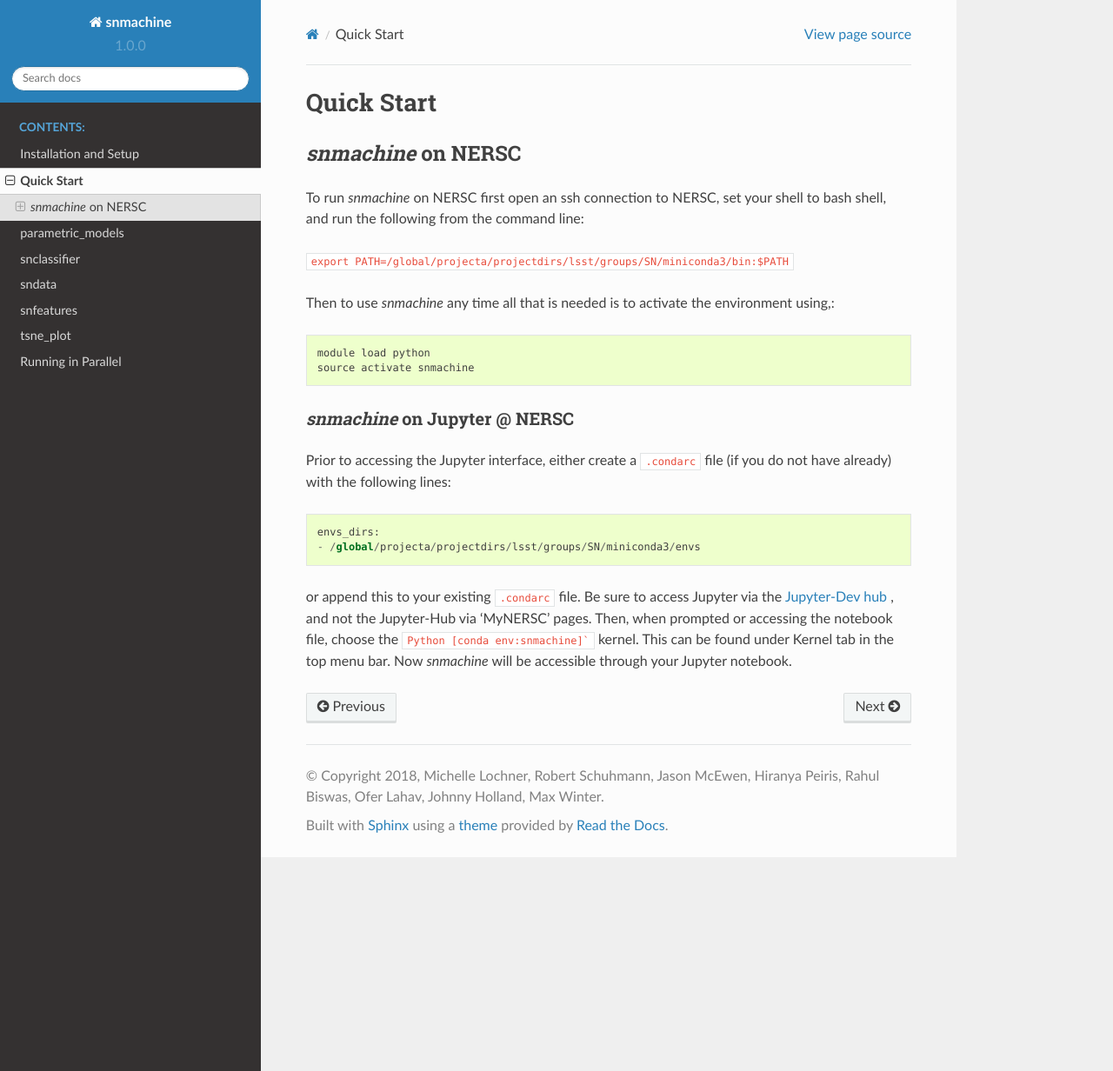
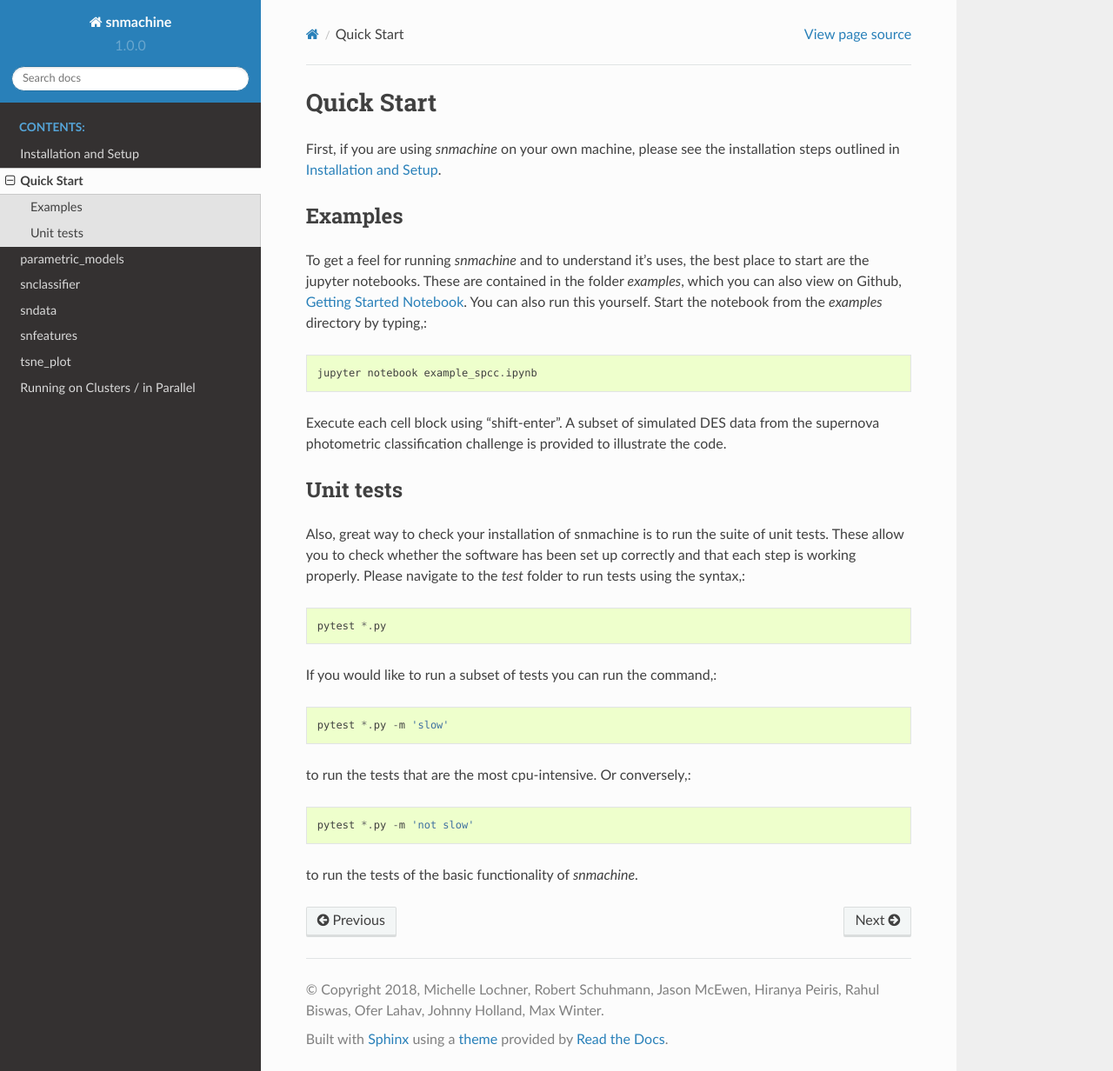
Before and after one commit to LSSTDESC/snmachine, a Sphinx documentation site: the page built from docs/quickstart.rst, in a window 1280 px wide and 1232 px high. Shown: the whole window at 87% size. Built offline with Sphinx 7.4.7 and the Read the Docs theme 2.0.0, drawn with Linux system fonts in a browser that asks for light colours.

Commit message:
Documentation Updates
Fixed hyperlinking in multiple areas, expanded the quickstart and running in parallel on NERSC documentation, updated some installation items, and updated the readme to link to the appropriate documentation. This readme will need to be pulled to master.

````diff
--- a/docs/quickstart.rst
+++ b/docs/quickstart.rst
@@ -2,25 +2,31 @@
 Quick Start
 ***********
 
-
-`snmachine` on NERSC
-====================
-To run `snmachine` on NERSC first open an ssh connection to NERSC, set your shell to bash shell, and run the following from the command line:
-
-``export PATH=/global/projecta/projectdirs/lsst/groups/SN/miniconda3/bin:$PATH``
-
-Then to use `snmachine` any time all that is needed is to activate the environment using,::
-
-    module load python
-    source activate snmachine
+First, if you are using `snmachine` on your own machine, please see the installation steps outlined in :doc:`install`.
 
 
-`snmachine` on Jupyter @ NERSC
-------------------------------
+Examples
+========
 
-Prior to accessing the Jupyter interface, either create a ``.condarc`` file (if you do not have already) with the following lines::
+To get a feel for running `snmachine` and to understand it's uses, the best place to start are the jupyter notebooks. These are contained in the folder `examples`, which you can also view on Github, `Getting Started Notebook <https://github.com/LSSTDESC/snmachine/blob/master/examples/example_spcc.ipynb>`_. You can also run this yourself. Start the notebook from the `examples` directory by typing,::
 
-    envs_dirs:
-    - /global/projecta/projectdirs/lsst/groups/SN/miniconda3/envs
+    jupyter notebook example_spcc.ipynb
 
-or append this to your existing ``.condarc`` file. Be sure to access Jupyter via the `Jupyter-Dev hub <https://jupyter-dev.nersc.gov/>`_ , and not the Jupyter-Hub via 'MyNERSC' pages. Then, when prompted or accessing the notebook file, choose the ``Python [conda env:snmachine]``` kernel. This can be found under Kernel tab in the top menu bar. Now `snmachine` will be accessible through your Jupyter notebook.
+Execute each cell block using "shift-enter". A subset of simulated DES data from the supernova photometric classification challenge is provided to illustrate the code.
+
+Unit tests
+==========
+
+Also, great way to check your installation of snmachine is to run the suite of unit tests. These allow you to check whether the software has been set up correctly and that each step is working properly. Please navigate to the `test` folder to run tests using the syntax,::
+
+    pytest *.py
+
+If you would like to run a subset of tests you can run the command,::
+
+    pytest *.py -m 'slow'
+
+to run the tests that are the most cpu-intensive. Or conversely,::
+
+    pytest *.py -m 'not slow'
+
+to run the tests of the basic functionality of `snmachine`.
````
Also changed, not shown: README.md (+7 -106 lines), docs/index.rst (+3 -4 lines), docs/install.rst (+2 -6 lines), docs/parallel.rst (+29 -3 lines).
